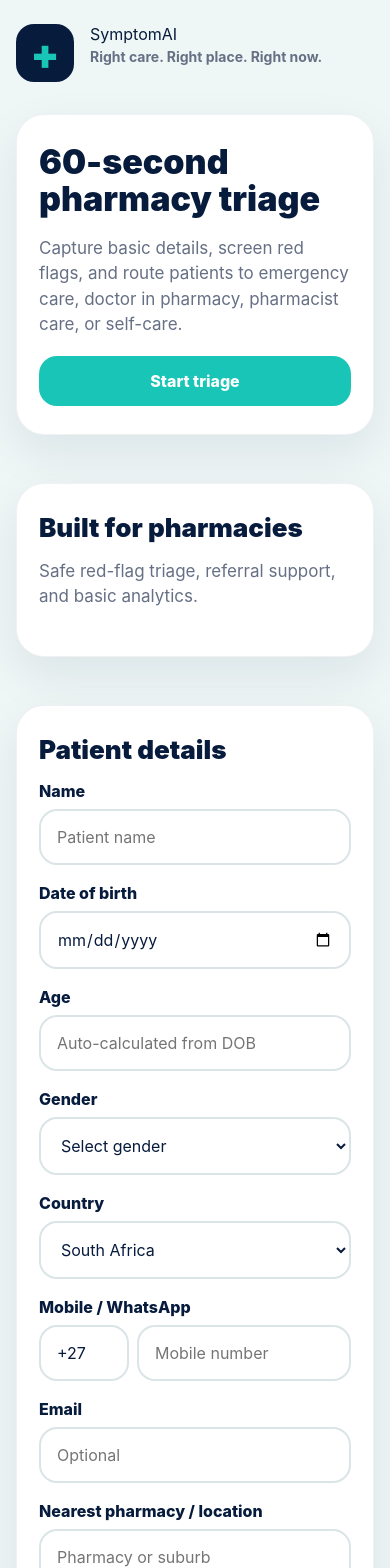
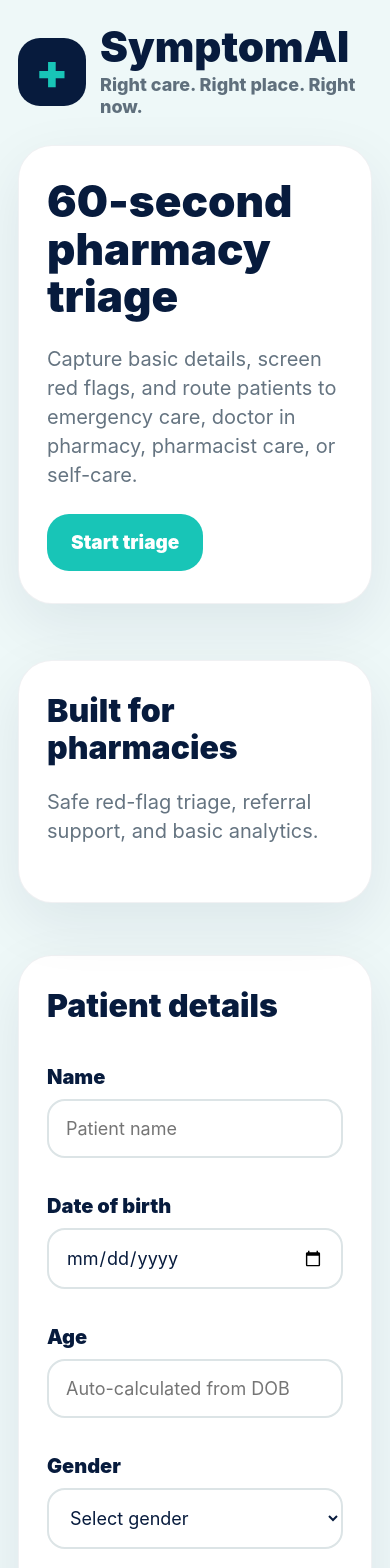
Before and after one commit to Siraajadams/symptomai, a Next.js app: page / in a window 390 px wide. Shown: the top 1568 px of the page. Built offline with nearby package versions, Linux system fonts and the light colour scheme.

Commit message:
Update globals.css

```diff
--- a/app/globals.css
+++ b/app/globals.css
@@ -7,21 +7,16 @@ body {
   margin: 0;
   padding: 0;
   font-family: Inter, Arial, sans-serif;
-  background: #eef6f6;
+  background: #eef8f8;
   color: #071b3d;
-}
-
-body {
-  min-height: 100vh;
 }
 
 a {
   color: inherit;
-  text-decoration: none;
 }
 
 .container {
-  max-width: 980px;
+  max-width: 760px;
   margin: 0 auto;
   padding: 36px 24px 72px;
 }
@@ -30,13 +25,13 @@ a {
   display: flex;
   align-items: center;
   gap: 16px;
-  margin-bottom: 32px;
+  margin-bottom: 34px;
 }
 
 .logoMark {
-  width: 64px;
-  height: 64px;
-  border-radius: 18px;
+  width: 72px;
+  height: 72px;
+  border-radius: 22px;
   background: #071b3d;
   position: relative;
   flex-shrink: 0;
@@ -44,89 +39,81 @@ a {
 
 .logoMark::before {
   content: "+";
+  color: #18c5b7;
+  font-size: 50px;
+  font-weight: 900;
   position: absolute;
   inset: 0;
   display: flex;
   align-items: center;
   justify-content: center;
-  color: #18c5b7;
-  font-size: 42px;
-  font-weight: 900;
 }
 
-.logoText {
-  display: flex;
-  flex-direction: column;
-}
-
-.logoTitle {
-  font-size: 52px;
+.logo > div:last-child {
+  font-size: 46px;
+  font-weight: 900;
   line-height: 1;
-  font-weight: 900;
-  color: #071b3d;
 }
 
 .small {
-  font-size: 16px;
-  font-weight: 700;
-  color: #667085;
-  margin-top: 4px;
+  font-size: 18px;
+  font-weight: 800;
+  color: #5f6f7c;
+  margin-top: 6px;
 }
 
 .hero {
   display: grid;
-  gap: 24px;
+  grid-template-columns: 1fr;
+  gap: 28px;
 }
 
 .card {
   background: #ffffff;
-  border-radius: 32px;
-  padding: 40px;
-  box-shadow: 0 18px 48px rgba(7, 27, 61, 0.08);
+  border-radius: 36px;
+  padding: 42px;
+  box-shadow: 0 20px 60px rgba(7, 27, 61, 0.08);
   border: 1px solid rgba(7, 27, 61, 0.06);
-  margin-bottom: 24px;
+  margin-bottom: 28px;
+  overflow: hidden;
 }
 
 .card h1 {
-  margin: 0 0 18px;
-  font-size: 56px;
-  line-height: 1.05;
+  font-size: 54px;
+  line-height: 1.06;
+  margin: 0 0 24px;
+  color: #071b3d;
   font-weight: 900;
-  color: #071b3d;
 }
 
 .card h2 {
-  margin: 0 0 16px;
-  font-size: 34px;
+  font-size: 38px;
   line-height: 1.15;
+  margin: 0 0 22px;
+  color: #071b3d;
   font-weight: 900;
-  color: #071b3d;
 }
 
 .card p {
-  margin: 0 0 18px;
-  font-size: 20px;
-  line-height: 1.6;
-  color: #667085;
+  font-size: 22px;
+  line-height: 1.5;
+  color: #657481;
+  margin: 0 0 24px;
 }
 
 .button {
   display: inline-flex;
   align-items: center;
   justify-content: center;
-  border: none;
   background: #18c5b7;
   color: #ffffff;
-  border-radius: 18px;
-  padding: 16px 24px;
-  font-size: 17px;
-  font-weight: 800;
+  border: none;
+  border-radius: 22px;
+  padding: 18px 28px;
+  font-size: 20px;
+  font-weight: 900;
+  text-decoration: none;
   cursor: pointer;
-  transition: 0.2s ease;
-}
-
-.button:hover {
-  opacity: 0.92;
 }
 
 .button.secondary {
@@ -139,70 +126,71 @@ a {
 
 .grid {
   display: grid;
-  grid-template-columns: 1fr 1fr;
+  grid-template-columns: 1fr;
   gap: 18px;
 }
 
 label {
-  display: flex;
-  flex-direction: column;
-  gap: 8px;
-  font-size: 16px;
-  font-weight: 800;
+  display: block;
+  font-size: 20px;
+  font-weight: 900;
   color: #071b3d;
+  margin-top: 18px;
 }
 
 .input,
 select,
 textarea {
   width: 100%;
-  border: 2px solid #dbe4e6;
+  margin-top: 10px;
+  padding: 18px;
   border-radius: 18px;
-  padding: 16px;
-  font-size: 16px;
-  font-family: inherit;
-  background: #ffffff;
+  border: 2px solid #dce4e6;
+  font-size: 18px;
   color: #071b3d;
-  outline: none;
-}
-
-.input:focus,
-select:focus,
-textarea:focus {
-  border-color: #18c5b7;
-}
-
-textarea {
-  resize: vertical;
+  background: white;
+  font-family: Inter, Arial, sans-serif;
 }
 
 .check {
   display: flex;
   align-items: flex-start;
-  gap: 14px;
-  padding: 18px;
-  border-radius: 22px;
-  border: 2px solid #e3eaec;
+  gap: 16px;
   background: #ffffff;
-  margin-bottom: 14px;
+  border: 2px solid #e4eaec;
+  border-radius: 24px;
+  padding: 20px;
+  margin: 16px 0;
 }
 
 .check input {
-  width: 22px;
-  height: 22px;
-  margin-top: 2px;
+  width: 26px;
+  height: 26px;
+  margin-top: 4px;
   flex-shrink: 0;
 }
 
 .check span {
-  font-size: 18px;
-  line-height: 1.4;
-  font-weight: 800;
+  font-size: 21px;
+  line-height: 1.3;
+  font-weight: 900;
   color: #071b3d;
 }
 
+.badge {
+  display: inline-block;
+  font-size: 14px;
+  font-weight: 900;
+  letter-spacing: 0.08em;
+  text-transform: uppercase;
+  background: #eef8f8;
+  padding: 10px 14px;
+  border-radius: 999px;
+  margin-bottom: 20px;
+}
+
 .result {
-  border-left: 8px solid #18c5b7;
+  border-left: 9px solid #18c5b7;
 }
 
 .result.EMERGENCY {
@@ -213,89 +201,72 @@ textarea {
   border-left-color: #f79009;
 }
 
-.badge {
-  display: inline-block;
-  background: #eef8f8;
-  color: #071b3d;
-  padding: 8px 12px;
-  border-radius: 999px;
-  font-size: 12px;
-  font-weight: 900;
-  letter-spacing: 0.08em;
-  text-transform: uppercase;
-  margin-bottom: 16px;
-}
-
-.resultActions {
-  display: flex;
-  flex-wrap: wrap;
-  gap: 12px;
-  margin-top: 20px;
-}
-
-@media (max-width: 768px) {
+@media (max-width: 640px) {
   .container {
-    padding: 24px 16px 56px;
+    padding: 26px 18px 56px;
   }
 
   .logo {
-    align-items: flex-start;
+    gap: 14px;
+    margin-bottom: 28px;
   }
 
   .logoMark {
-    width: 58px;
-    height: 58px;
+    width: 68px;
+    height: 68px;
+    border-radius: 22px;
   }
 
-  .logoTitle {
-    font-size: 38px;
+  .logoMark::before {
+    font-size: 48px;
+  }
+
+  .logo > div:last-child {
+    font-size: 42px;
   }
 
   .small {
-    font-size: 14px;
+    font-size: 18px;
+    line-height: 1.2;
   }
 
   .card {
-    padding: 28px 22px;
-    border-radius: 28px;
+    padding: 32px 28px;
+    border-radius: 34px;
   }
 
   .card h1 {
-    font-size: 34px;
-    line-height: 1.1;
-    word-break: break-word;
+    font-size: 44px;
+    line-height: 1.08;
   }
 
   .card h2 {
-    font-size: 26px;
-    line-height: 1.2;
-    word-break: break-word;
+    font-size: 32px;
   }
 
-  .card p {
-    font-size: 17px;
-    line-height: 1.5;
+  .card p,
+  .result p {
+    font-size: 20px;
+    line-height: 1.45;
   }
 
-  .grid {
-    grid-template-columns: 1fr;
+  label {
+    font-size: 20px;
+  }
+
+  .input,
+  select,
+  textarea {
+    font-size: 18px;
+    padding: 17px;
+  }
+
+  .check span {
+    font-size: 20px;
   }
 
   .button {
-    width: 100%;
-    font-size: 16px;
-    padding: 15px 18px;
-  }
-
-  .check {
-    padding: 16px;
-  }
-
-  .check span {
-    font-size: 16px;
-  }
-
-  .resultActions {
-    flex-direction: column;
+    font-size: 19px;
+    padding: 17px 24px;
   }
 }
```
